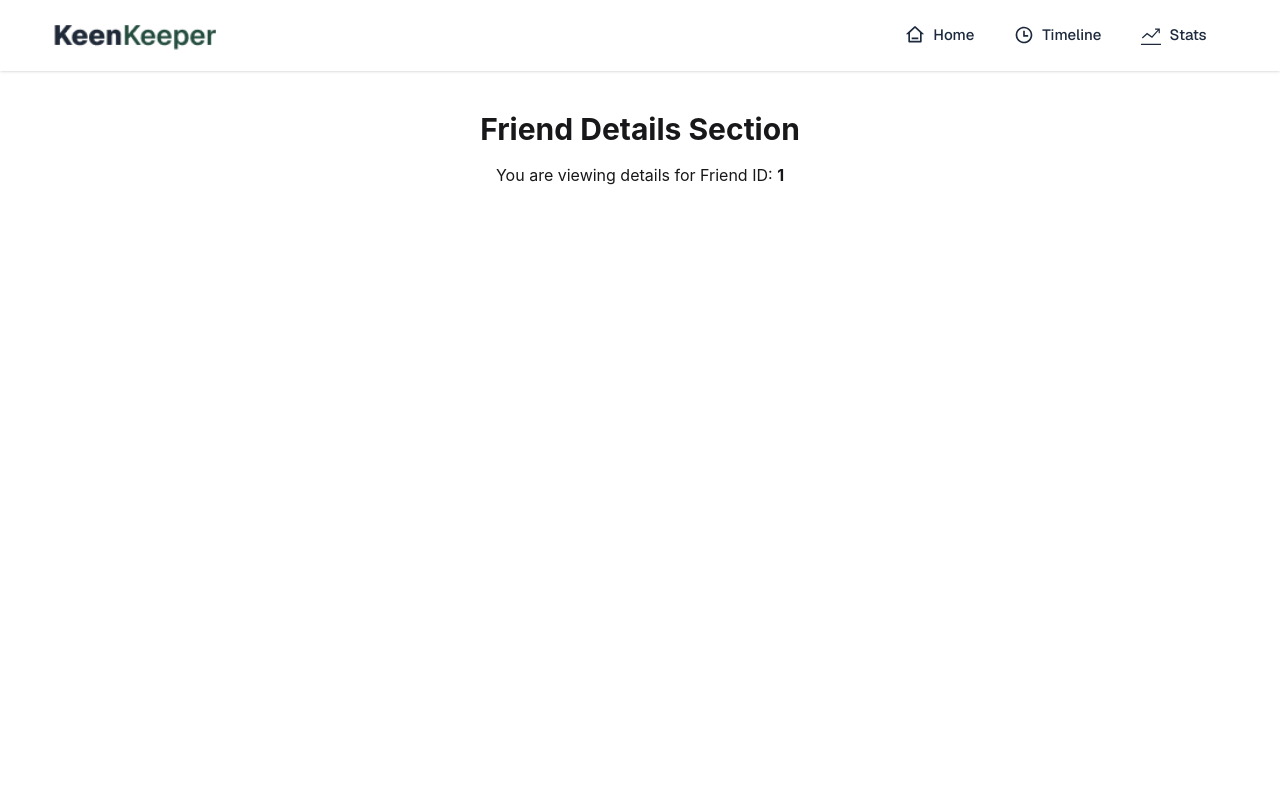
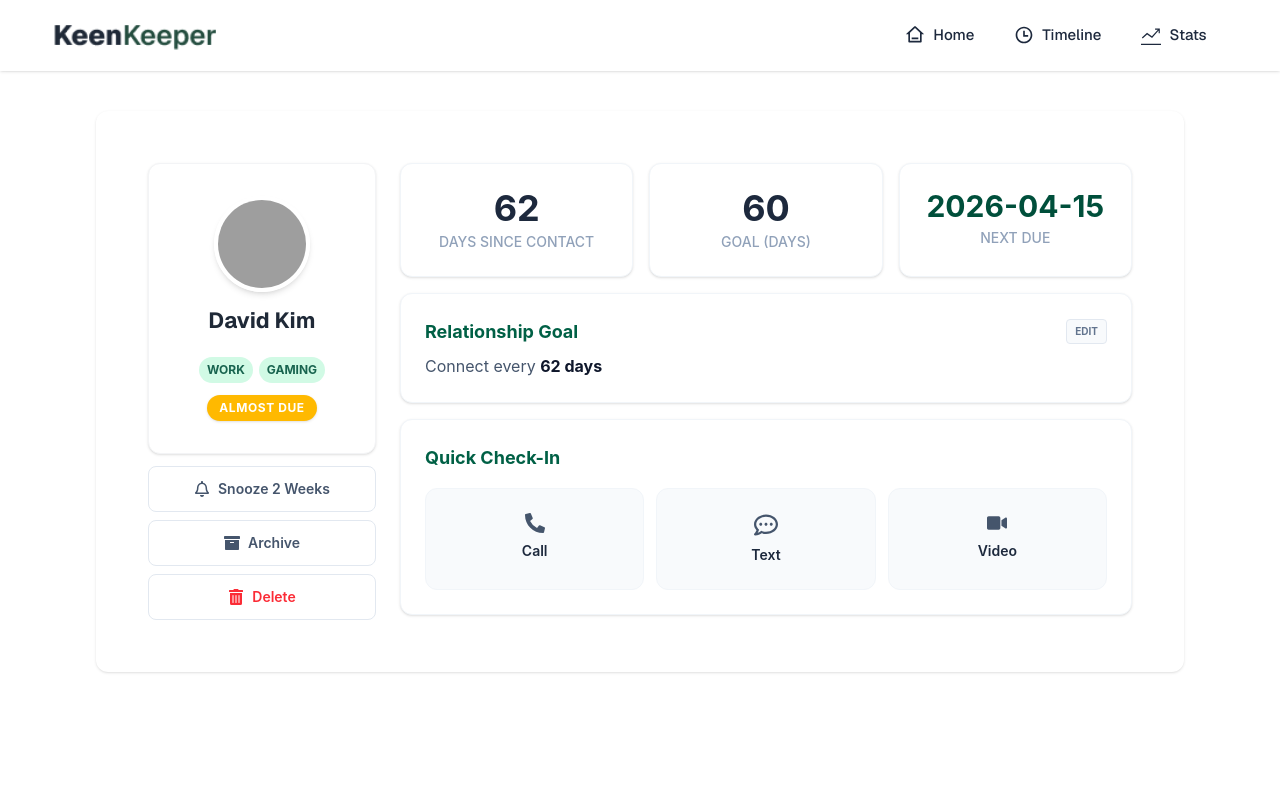
Before and after one commit to fardin33/Assignment_07, a React (Vite) app in the folder KeenKeeper/: page /friend/1 in a window 1280 px wide. Shown: the top 800 px of the page. Built offline with nearby package versions, Linux system fonts and the light colour scheme; grey boxes are pictures that could not be loaded.

Commit message:
KeenKeeper, Friend Details Page Created and Getting All Data From Json Data,Also Some Issues Fixed

```diff
--- a/KeenKeeper/src/components/Ui/FriendsCard.jsx
+++ b/KeenKeeper/src/components/Ui/FriendsCard.jsx
@@ -3,6 +3,7 @@ import { Link, useNavigate } from "react-router";
 
 const FriendsCard = ({ friend }) => {
   const navigate = useNavigate();
+
 
   const getStatusStyles = (status) => {
     return status === "Overdue"
--- a/KeenKeeper/src/components/homePageComponents/FriendDetailsSection.jsx
+++ b/KeenKeeper/src/components/homePageComponents/FriendDetailsSection.jsx
@@ -1,16 +1,175 @@
 import React from "react";
 import { useParams } from "react-router";
+import {
+  FaRegBell,
+  FaArchive,
+  FaTrashAlt,
+  FaPhoneAlt,
+  FaRegCommentDots,
+  FaVideo,
+} from "react-icons/fa";
 
-const FriendDetailsSection = () => {
+const FriendDetailsSection = ({ friends }) => {
   const { id } = useParams();
 
+  const friend = friends?.find((f) => f.id.toString() === id);
+
+  if (!friend) {
+    return (
+      <div className="text-center py-20 font-bold text-red-500">
+        Friend not found!
+      </div>
+    );
+  }
+
+  const getStatusStyles = (status) => {
+    switch (status.toLowerCase()) {
+      case "overdue":
+        return "bg-red-500 text-white uppercase tracking-wider";
+      case "upcoming":
+      case "almost due":
+        return "bg-amber-400 text-white uppercase tracking-wider";
+      default:
+        return "bg-emerald-500 text-white uppercase tracking-wider";
+    }
+  };
+
   return (
-    <div className="p-10 text-center">
-      <h2 className="text-3xl font-bold">Friend Details Section</h2>
-      <p className="mt-4">
-        You are viewing details for Friend ID: <b>{id}</b>
-      </p>
-    </div>
+    <section className="w-[90%] md:w-[90%] lg:w-[85%] mx-auto pt-3 md:pt-5 lg:pt-10 pb-10">
+      <div className="w-full bg-white shadow-sm rounded-xl p-8 md:p-10 lg:p-13 font-sans text-slate-800">
+        <div className="max-w-6xl mx-auto">
+          <div className="grid grid-cols-1 md:grid-cols-12 gap-4 lg:gap-6">
+            {/* Left Column: Profile Card & Actions */}
+            <div className="md:col-span-4 lg:col-span-3 space-y-3">
+              <div className="bg-white p-5 md:p-4 lg:p-8 rounded-xl border border-gray-100 shadow-sm flex flex-col items-center text-center">
+                <div className="w-20 h-20 md:w-16 md:h-16 lg:w-24 lg:h-24 rounded-full overflow-hidden mb-3 border-4 border-white shadow-md">
+                  <img
+                    src={friend.picture}
+                    alt={friend.name}
+                    className="w-full h-full object-cover"
+                  />
+                </div>
+
+                <h3 className="geist text-[18px] md:text-[16px] lg:text-[22px] font-bold text-[#1F2937]">
+                  {friend.name}
+                </h3>
+                <p className="text-[13px] md:text-[11px] lg:text-[15px] text-gray-500 mb-2">
+                  {friend.lastSeen}
+                </p>
+
+                <div className="mt-3 flex flex-wrap justify-center gap-1.5 mb-3">
+                  {friend.tags.map((tag, i) => (
+                    <span
+                      key={i}
+                      className="bg-[#D1FAE5] text-[#18644f] text-[10px] md:text-[9px] lg:text-[12px] font-bold px-2 py-1 rounded-full uppercase"
+                    >
+                      {tag}
+                    </span>
+                  ))}
+                </div>
+
+                <span
+                  className={`text-[10px] md:text-[9px] lg:text-[12px] font-bold px-3 py-1 rounded-full shadow-sm ${getStatusStyles(friend.status)}`}
+                >
+                  {friend.status}
+                </span>
+              </div>
+
+              {/* Action Buttons : */}
+              <div className="space-y-2">
+                <button className="w-full flex items-center justify-center gap-2 bg-white border border-slate-200 py-2.5 md:py-2 lg:py-3 rounded-lg text-sm md:text-[12px] lg:text-sm font-semibold text-slate-600 hover:bg-slate-50 transition-colors">
+                  <FaRegBell className="md:size-3 lg:size-4" />{" "}
+                  <span className="md:hidden lg:inline">Snooze 2 Weeks</span>
+                  <span className="hidden md:inline lg:hidden">Snooze</span>
+                </button>
+                <button className="w-full flex items-center justify-center gap-2 bg-white border border-slate-200 py-2.5 md:py-2 lg:py-3 rounded-lg text-sm md:text-[12px] lg:text-sm font-semibold text-slate-600 hover:bg-slate-50 transition-colors">
+                  <FaArchive className="md:size-3 lg:size-4" /> Archive
+                </button>
+                <button className="w-full flex items-center justify-center gap-2 bg-white border border-slate-200 py-2.5 md:py-2 lg:py-3 rounded-lg text-sm md:text-[12px] lg:text-sm font-semibold text-red-500 hover:bg-red-50 transition-colors">
+                  <FaTrashAlt className="md:size-3 lg:size-4" /> Delete
+                </button>
+              </div>
+            </div>
+
+            {/* Right Column: Stats & Goals */}
+            <div className="md:col-span-8 lg:col-span-9 space-y-4 lg:y-6">
+              {/* Stats Cards : */}
+              <div className="grid grid-cols-1 sm:grid-cols-3 gap-3 lg:gap-4">
+                <div className="bg-white p-4 md:p-3 lg:p-6 rounded-xl border border-slate-100 shadow-sm text-center">
+                  <p className="text-2xl md:text-xl lg:text-4xl font-bold text-slate-800">
+                    {friend.days_since_contact || "N/A"}
+                  </p>
+                  <p className="text-[10px] lg:text-sm text-slate-400 mt-1 uppercase font-medium">
+                    Days Since Contact
+                  </p>
+                </div>
+                <div className="bg-white p-4 md:p-3 lg:p-6 rounded-xl border border-slate-100 shadow-sm text-center">
+                  <p className="text-2xl md:text-xl lg:text-4xl font-bold text-slate-800">
+                    {friend.goal || "N/A"}
+                  </p>
+                  <p className="text-[10px] lg:text-sm text-slate-400 mt-1 uppercase font-medium">
+                    Goal (Days)
+                  </p>
+                </div>
+                <div className="bg-white p-4 md:p-3 lg:p-6 rounded-xl border border-slate-100 shadow-sm text-center">
+                  <p className="text-xl md:text-base lg:text-3xl font-bold text-emerald-900">
+                    {friend.next_due_date || "N/A"}
+                  </p>
+                  <p className="text-[10px] lg:text-sm text-slate-400 mt-1 uppercase font-medium">
+                    Next Due
+                  </p>
+                </div>
+              </div>
+
+              {/* Goal Section */}
+              <div className="bg-white p-4 md:p-4 lg:p-6 rounded-xl border border-slate-100 shadow-sm">
+                <div className="flex justify-between items-center mb-2">
+                  <h3 className="text-md md:text-sm lg:text-lg font-bold text-emerald-800">
+                    Relationship Goal
+                  </h3>
+                  <button className="bg-slate-50 px-2 py-1 rounded text-slate-500 text-[10px] font-bold uppercase border border-slate-200">
+                    Edit
+                  </button>
+                </div>
+                <p className="text-slate-600 text-sm md:text-xs lg:text-base">
+                  Connect every{" "}
+                  <span className="font-bold text-slate-900">
+                    {friend.days_since_contact || "N/A"} days
+                  </span>
+                </p>
+              </div>
+
+              {/* Check-In Section */}
+              <div className="bg-white p-4 md:p-4 lg:p-6 rounded-xl border border-slate-100 shadow-sm">
+                <h3 className="text-md md:text-sm lg:text-lg font-bold text-emerald-800 mb-4">
+                  Quick Check-In
+                </h3>
+                <div className="grid grid-cols-1 sm:grid-cols-3 gap-3">
+                  <button className="flex flex-col items-center py-4 md:py-3 lg:py-6 bg-slate-50 border border-slate-100 rounded-xl hover:bg-emerald-50 transition-all group">
+                    <FaPhoneAlt className="text-slate-600 group-hover:text-emerald-600 md:size-4 lg:size-5" />
+                    <span className="text-xs md:text-[11px] lg:text-sm font-semibold mt-2">
+                      Call
+                    </span>
+                  </button>
+                  <button className="flex flex-col items-center py-4 md:py-3 lg:py-6 bg-slate-50 border border-slate-100 rounded-xl hover:bg-emerald-50 transition-all group">
+                    <FaRegCommentDots className="text-slate-600 group-hover:text-emerald-600 md:size-5 lg:size-6" />
+                    <span className="text-xs md:text-[11px] lg:text-sm font-semibold mt-2">
+                      Text
+                    </span>
+                  </button>
+                  <button className="flex flex-col items-center py-4 md:py-3 lg:py-6 bg-slate-50 border border-slate-100 rounded-xl hover:bg-emerald-50 transition-all group">
+                    <FaVideo className="text-slate-600 group-hover:text-emerald-600 md:size-4 lg:size-5" />
+                    <span className="text-xs md:text-[11px] lg:text-sm font-semibold mt-2">
+                      Video
+                    </span>
+                  </button>
+                </div>
+              </div>
+            </div>
+          </div>
+        </div>
+      </div>
+    </section>
   );
 };
 
--- a/KeenKeeper/src/components/statsPageComponents/StatsBodySection.jsx
+++ b/KeenKeeper/src/components/statsPageComponents/StatsBodySection.jsx
@@ -10,7 +10,7 @@ const StatsBodySection = () => {
   ];
 
   return (
-    <section className="w-11/12 mx-auto pt-12 md:pt-16 lg:pt-20 pb-10 font-sans">
+    <section className="w-[85%] md:w-[85%] lg:w-[85%] mx-auto pt-12 md:pt-16 lg:pt-20 pb-10 font-sans">
       {/* Page Title */}
       <h1 className="text-xl md:text-2xl lg:text-[33px] font-bold text-[#111827] mb-8">
         Friendship Analytics
--- a/KeenKeeper/src/layout/RootLayout.jsx
+++ b/KeenKeeper/src/layout/RootLayout.jsx
@@ -8,7 +8,7 @@ const RootLayout = () => {
     <div>
       <Navbar />
       <Outlet />
-      {/* <Footer /> */}
+      <Footer />
     </div>
   );
 };
--- a/KeenKeeper/src/main.jsx
+++ b/KeenKeeper/src/main.jsx
@@ -23,6 +23,7 @@ const router = createBrowserRouter([
       {
         path: "/friend/:id",
         element: <FriendDetails />,
+        loader: () => fetch("/data.json"),
       },
       {
         path: "/timeline",
--- a/KeenKeeper/src/pages/homepage/friendDetailsPage/FriendDetails.jsx
+++ b/KeenKeeper/src/pages/homepage/friendDetailsPage/FriendDetails.jsx
@@ -1,10 +1,13 @@
 import React from "react";
 import FriendDetailsSection from "../../../components/homePageComponents/FriendDetailsSection";
+import { useLoaderData } from "react-router";
 
 const FriendDetails = () => {
+  const friends = useLoaderData();
+
   return (
     <div>
-      <FriendDetailsSection />
+      <FriendDetailsSection friends={friends} />
     </div>
   );
 };
```
